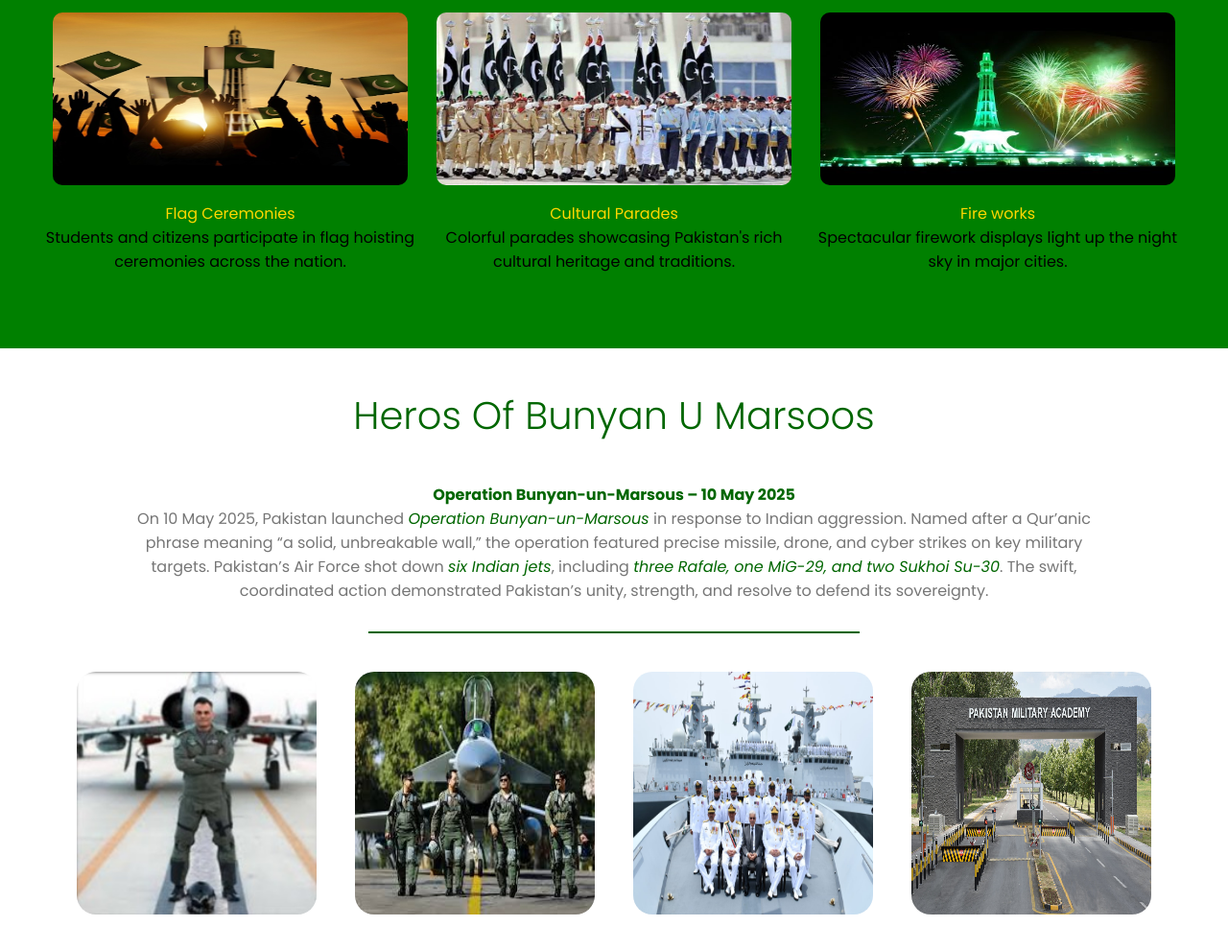
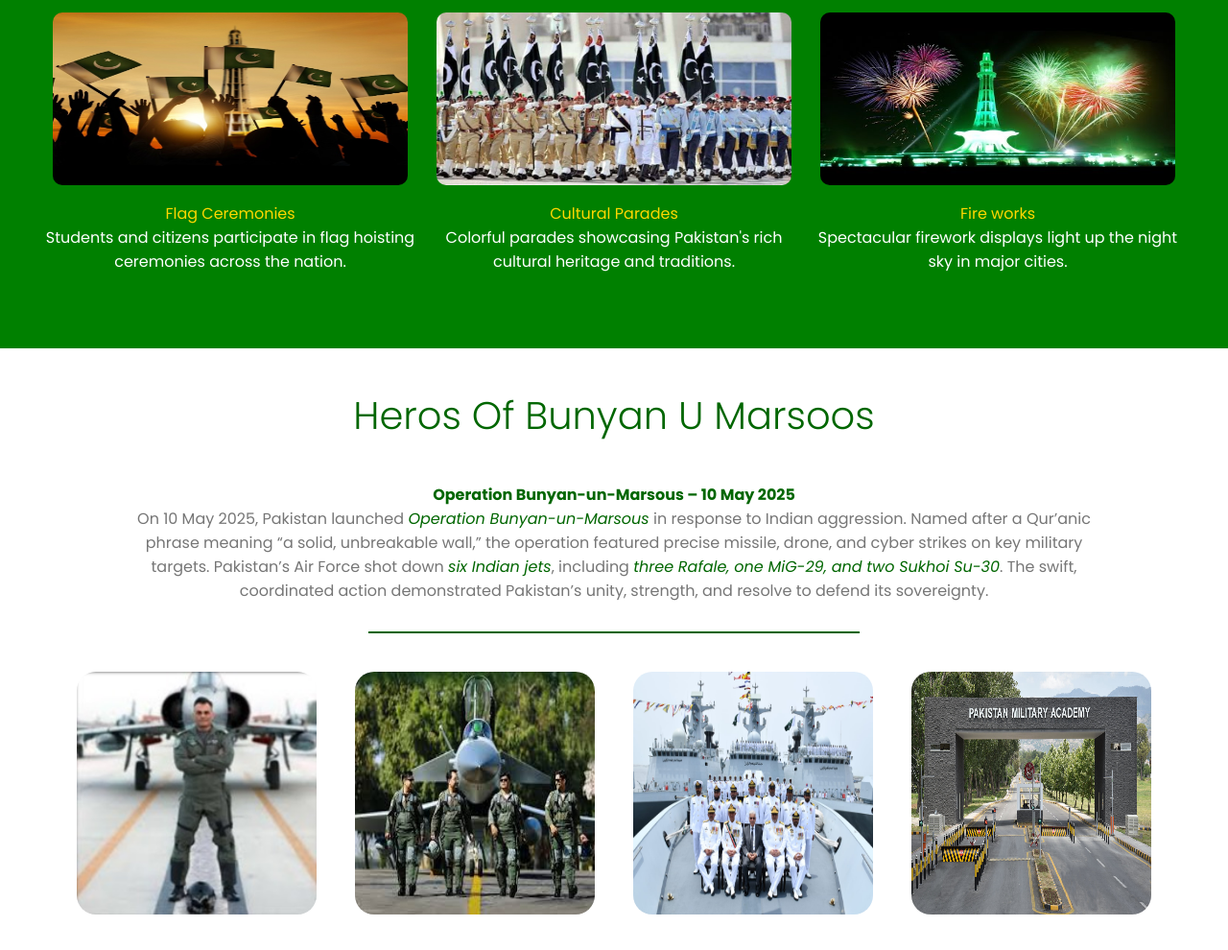
Before and after one commit to MUHAMMAD-SAAD746/pakistan-website, a plain HTML site: page index.html in a window 1280 px wide. Shown: the part 2980-3970 px from the top of the page at 96% size. Drawn offline with Linux system fonts and the light colour scheme.

Commit message:
Update index.html

```diff
--- a/index.html
+++ b/index.html
@@ -154,17 +154,17 @@
             <div class="method">
                 <img src="./Assets/images/flag ceremony.jpg" alt="flag hoisting ceremony">
                 <p class="gold">Flag Ceremonies</p>
-                <p>Students and citizens participate in flag hoisting ceremonies across the nation.</p>
+                <p class="white">Students and citizens participate in flag hoisting ceremonies across the nation.</p>
             </div>
             <div class="method">
                 <img src="./Assets/images/parade.jpg" alt="army parade">
                 <p class="gold">Cultural Parades</p>
-                <p>Colorful parades showcasing Pakistan's rich cultural heritage and traditions.</p>
+                <p class="white">Colorful parades showcasing Pakistan's rich cultural heritage and traditions.</p>
             </div>
             <div class="method">
                 <img src="./Assets/images/fireworks.png" alt="14 august fireworks">
                 <p class="gold">Fire works</p>
-                <p>Spectacular firework displays light up the night sky in major cities.</p>
+                <p class="white">Spectacular firework displays light up the night sky in major cities.</p>
             </div>
         </div>
     </section>
```
